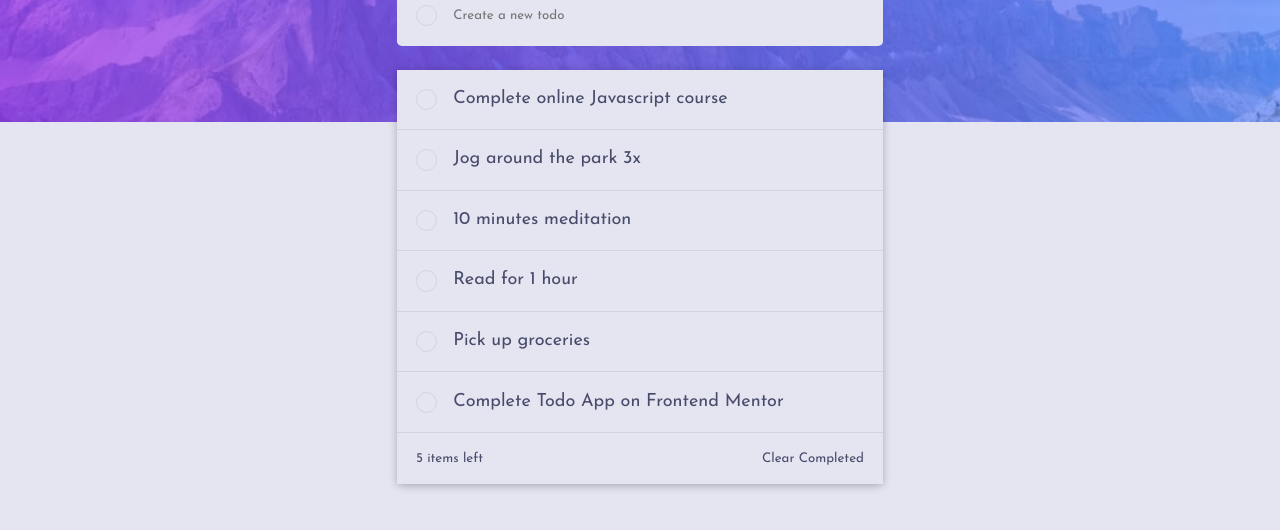
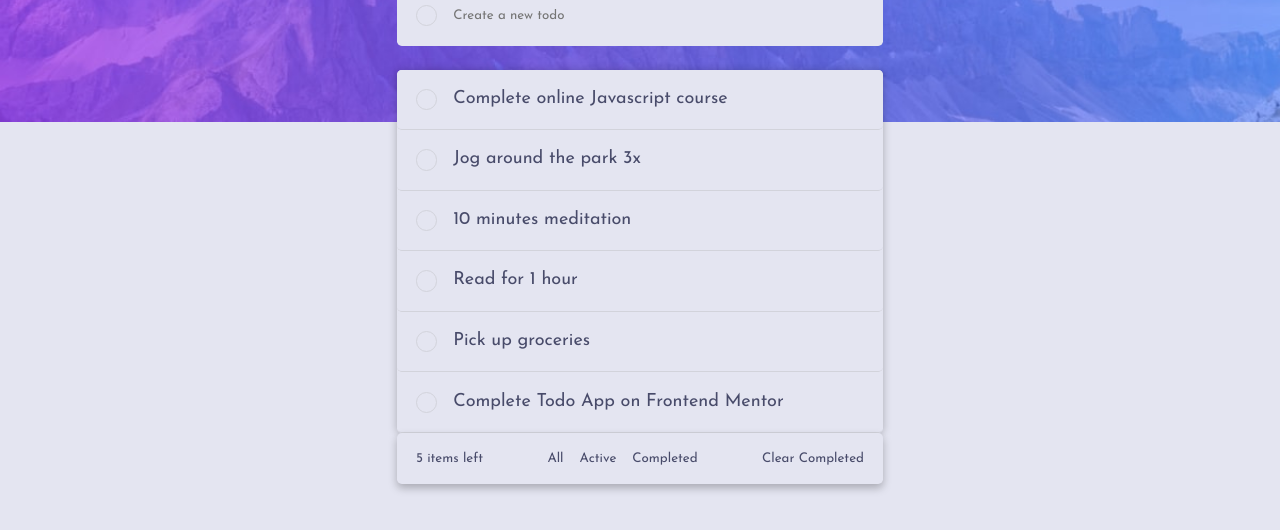
Before and after one commit to Wiileshezo/todo-app-main, a Vue app: page / in a window 1280 px wide. Shown: the part 198-728 px from the top of the page. Built offline with nearby package versions, Linux system fonts and the light colour scheme.

Commit message:
edit some styles

```diff
--- a/src/App.vue
+++ b/src/App.vue
@@ -3,12 +3,14 @@ import TheFooter from './components/layout/TheFooter.vue'
 import TheHeader from './components/layout/TheHeader.vue'
 import TodoList from './components/todo-list/TodoList.vue'
 import TodoInput from './components/todo-list/TodoInput.vue'
+import TodoFilters from './components/todo-list/TodoFilters.vue'
 </script>
 
 <template>
   <TheHeader />
   <TodoInput></TodoInput>
   <todo-list></todo-list>
+  <todo-filters></todo-filters>
   <TheFooter />
 </template>
 
--- a/src/components/todo-list/TodoFilters.vue
+++ b/src/components/todo-list/TodoFilters.vue
@@ -1,20 +1,57 @@
 <script setup></script>
 
 <template>
-  <base-card class="display-flex direction-row align-items-center">
+  <div class="display-flex justify-content-center">
+    <base-card class="filter-container display-flex border-radius">
       <base-button>5 items left</base-button>
-    <!-- <div class="display-flex direction-row align-items-center">
+      <div class="display-flex direction-row align-items-center desktop-middle-container">
         <base-button>All</base-button>
         <base-button>Active</base-button>
         <base-button>Completed</base-button>
-    </div> -->
+      </div>
       <base-button>Clear Completed</base-button>
     </base-card>
+  </div>
+
+  <div class="display-flex justify-content-center">
+    <base-card
+      class="mobile-middle-container display-flex direction-row align-items-center border-radius"
+    >
+      <div class="display-flex direction-row align-items-center">
+        <base-button>All</base-button>
+        <base-button>Active</base-button>
+        <base-button>Completed</base-button>
+      </div>
+    </base-card>
+  </div>
 </template>
 
 <style scoped>
 div {
-  justify-content: space-between;
   gap: 1rem;
 }
+.filter-container {
+  box-shadow: 0 4px 8px rgba(0, 0, 0, 0.26);
+  justify-content: space-between;
+}
+
+.desktop-middle-container {
+  display: none;
+}
+.mobile-middle-container {
+  margin-top: 1rem;
+  box-shadow: 0 2px 8px rgba(0, 0, 0, 0.26);
+  justify-content: space-evenly;
+  display: flex;
+}
+
+@media (min-width: 768px) {
+  .mobile-middle-container {
+    display: none;
+  }
+  .desktop-middle-container {
+    justify-content: space-between;
+    display: flex;
+  }
+}
 </style>
--- a/src/components/todo-list/TodoInput.vue
+++ b/src/components/todo-list/TodoInput.vue
@@ -16,6 +16,7 @@
 <style scoped>
 .input-card {
   z-index: 999;
+  box-shadow: 0 2px 8px rgba(0, 0, 0, 0.26);
 }
 input {
   font-family: 'Josefin Sans', sans-serif;
--- a/src/components/todo-list/TodoList.vue
+++ b/src/components/todo-list/TodoList.vue
@@ -1,5 +1,4 @@
 <script setup>
-import TodoFilters from './TodoFilters.vue'
 import { useTodoLists } from '@/stores/todoStore'
 
 const todoLists = useTodoLists()
@@ -8,13 +7,12 @@ const todoLists = useTodoLists()
 <template>
   <div class="display-flex justify-content-center border-radius">
     <ul class="todo-container display-flex justify-content-center direction-column border-radius">
-      <li v-for="todo in todoLists.todos" :key="todo.id" class="border-radius">
-        <base-card class="border-bottom">
+      <li v-for="todo in todoLists.todos" :key="todo.id">
+        <base-card class="border-bottom border-radius">
           <base-button mode="circle"></base-button>
           <p>{{ todo.title }}</p>
         </base-card>
       </li>
-      <todo-filters></todo-filters>
     </ul>
   </div>
 </template>
@@ -23,11 +21,12 @@ const todoLists = useTodoLists()
 .todo-container {
   background-color: var(--card-bg);
   margin-top: 1.5rem;
-  box-shadow: 0 2px 8px rgba(0, 0, 0, 0.26);
+  box-shadow: 0 1px 8px rgba(0, 0, 0, 0.26);
   z-index: 999;
 }
 .border-bottom {
   border-bottom: solid 1px var(--divider);
+  align-items: flex-start;
 }
 
 ul {
```
Lines whose indentation alone changed are shown as unchanged.
